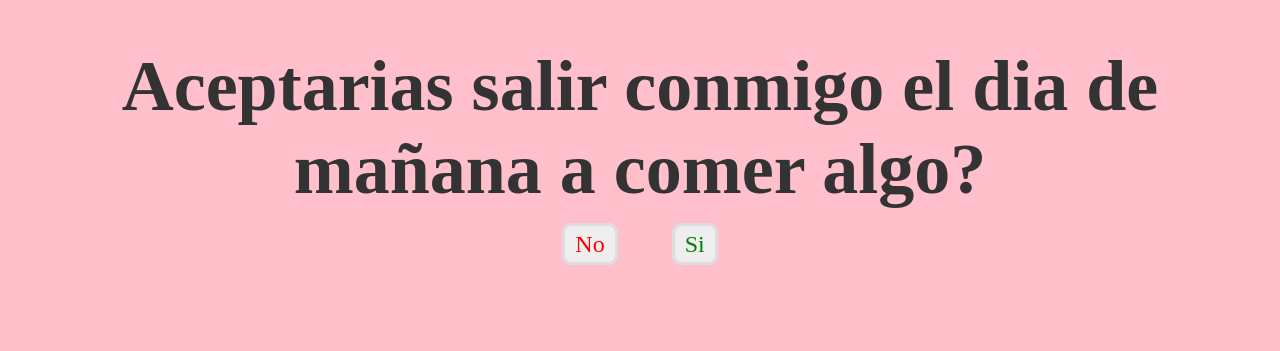
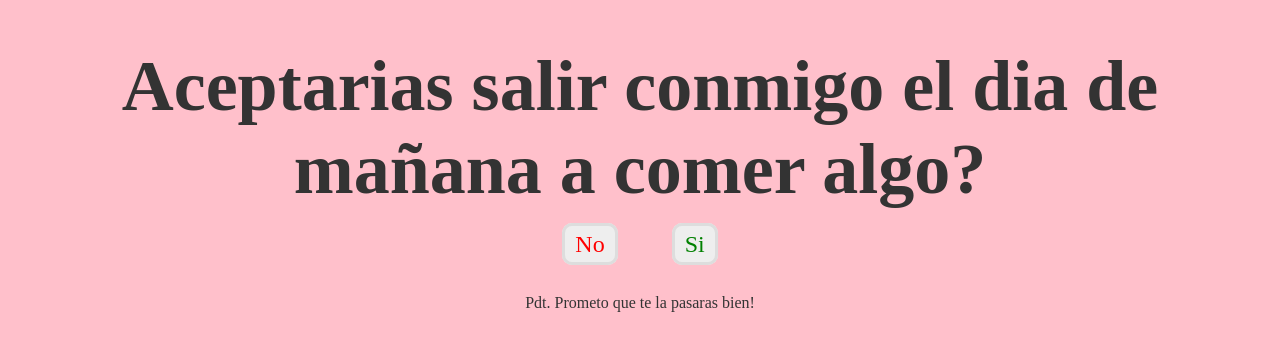
Before and after one commit to DiegoGualim/Date, a plain HTML site: page index.html in a window 1280 px wide. Shown: the part 147-498 px from the top of the page. Drawn offline with Linux system fonts and the light colour scheme.

Commit message:
actualizacion de pdt

```diff
--- a/index.html
+++ b/index.html
@@ -12,6 +12,10 @@
 			<h2>Aceptarias salir conmigo el dia de mañana a comer algo? </h2>
 			<a id="no" href="no.html">No</a>
 			<a id="yes" href="yes.html">Si</a>
+			<br>
+			<br>
+			<br>
+			<p1>Pdt. Prometo que te la pasaras bien!</p1>
 		</div>
 	</div>
 </body>
```
